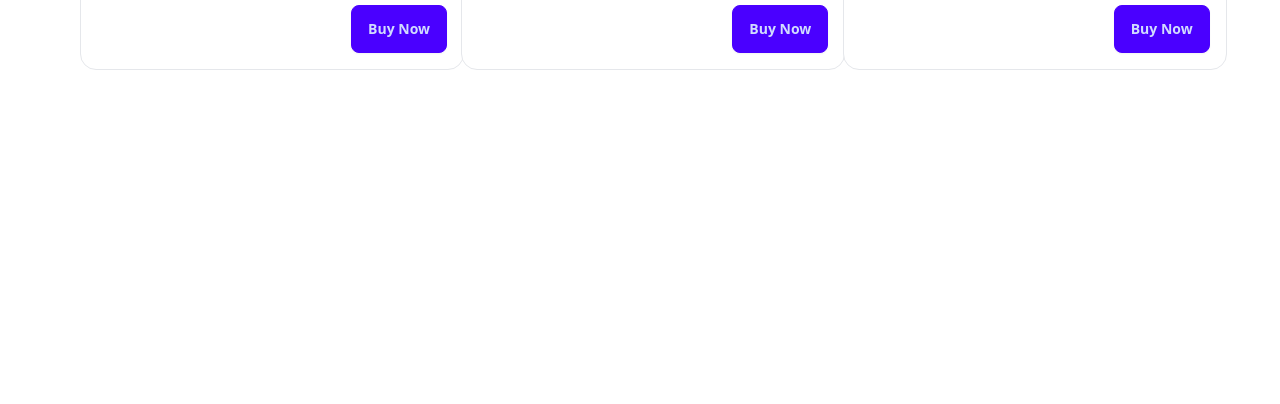
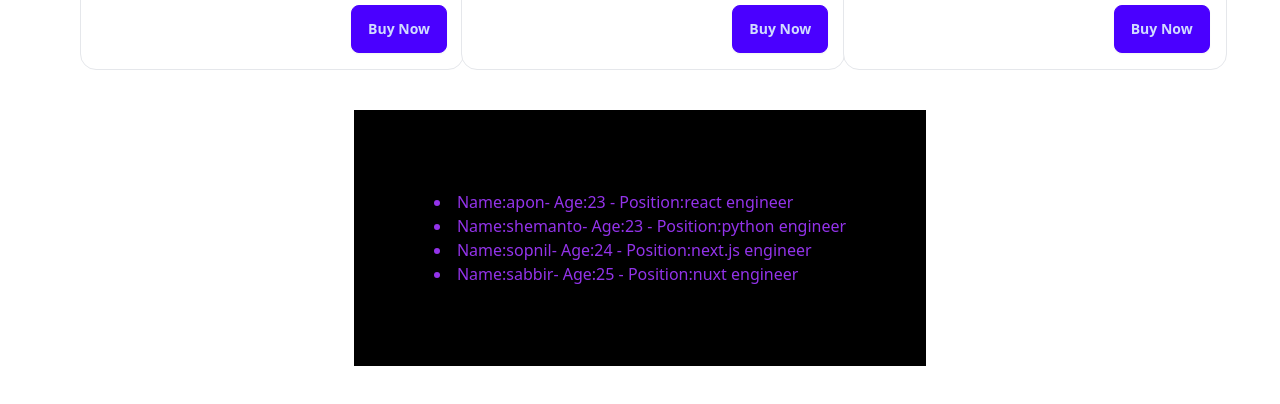
Before and after one commit to minhazapon/react-2025-part2, a React (Vite) app: page /state in a window 1280 px wide. Shown: the part 1798-2202 px from the top of the page. Before the commit the page ends 1948 px from the top, so only its background shows below. Built offline with nearby package versions, Linux system fonts and the light colour scheme.

Commit message:
added file

```diff
--- a/src/useSate/ObjectState.jsx
+++ b/src/useSate/ObjectState.jsx
@@ -1,12 +1,23 @@
-
-
-
-import React from 'react'
+import { useState } from "react"
 
 function ObjectState() {
+
+    const [data, setData] = useState([
+        { name: 'apon', age: '23', position: 'react engineer' },
+        { name: 'shemanto', age: '23', position: 'python engineer' },
+        { name: 'sopnil', age: '24', position: 'next.js engineer' },
+        { name: 'sabbir', age: '25', position: 'nuxt engineer' },
+    ])
+
     return (
-        <div>
-
+        <div className=" mt-10 bg-black text-purple-600 p-20 ">
+            <div>
+                {
+                    data.map(data => <p>
+                        <li> Name:{data.name}- Age:{data.age} - Position:{data.position}  </li>
+                    </p>)
+                }
+            </div>
         </div>
     )
 }
--- a/src/useSate/State.jsx
+++ b/src/useSate/State.jsx
@@ -1,5 +1,6 @@
 import { useState } from "react"
 import Render from "./StateRender"
+import ObjectState from "./ObjectState"
 
 function State() {
 
@@ -22,6 +23,9 @@ function State() {
             <div className=" flex justify-center ">
                 <Render></Render>
             </div>
+            <div className=" flex justify-center ">
+                <ObjectState></ObjectState>
+            </div>
         </div>
     )
 }
```
